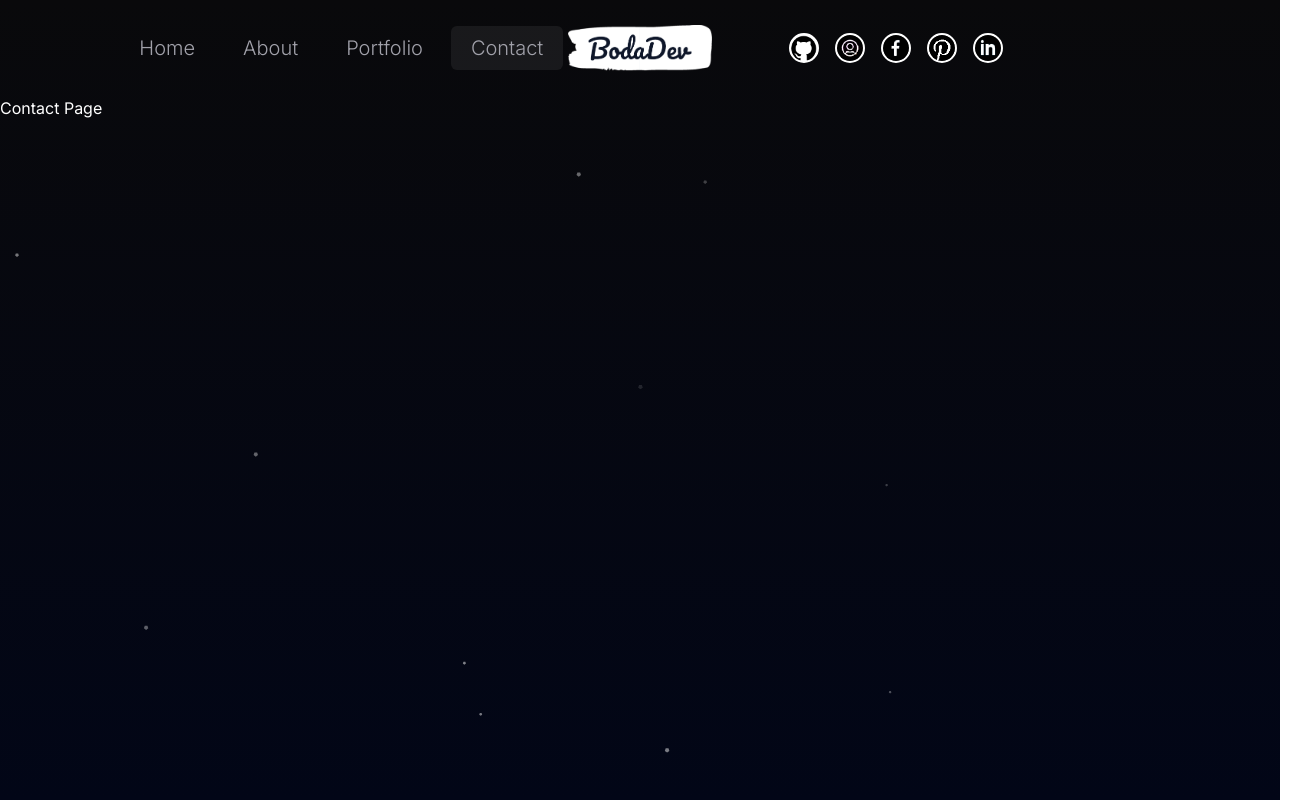
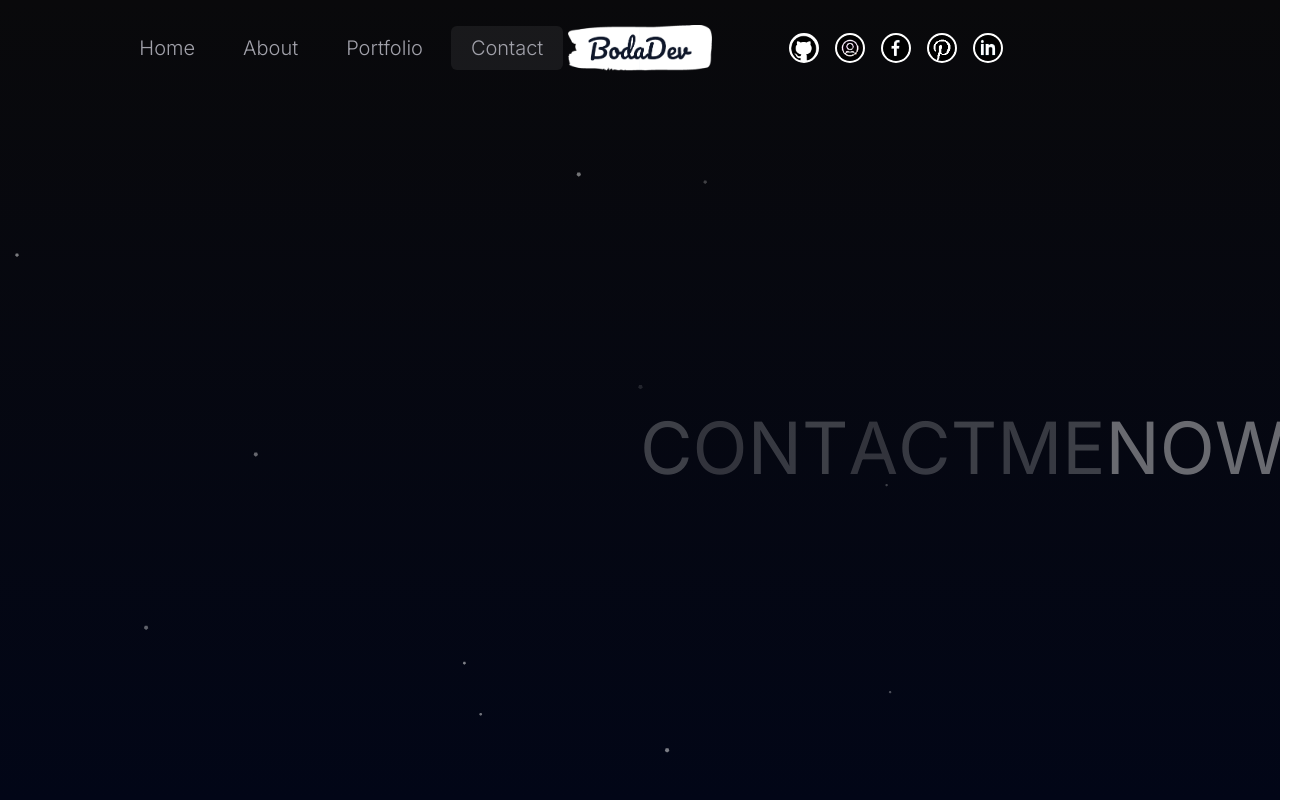
Before and after one commit to ar-refai/js-react-next-portfolio-, a Next.js app: page /contact in a window 1280 px wide. Shown: the whole page, 1306 px wide, since content can reach past the window. Built offline with nearby package versions, Linux system fonts and the light colour scheme.

Commit message:
Start Contact Desigb

```diff
--- a/src/app/contact/page.jsx
+++ b/src/app/contact/page.jsx
@@ -1,8 +1,12 @@
 'use client'
-import React from 'react';
-import {motion} from 'framer-motion';
+import {motion, spring} from 'framer-motion';
 import ParticlesComponent from '@/components/Particles';
+
+
+import { useState } from "react";
+
 const ContactPage = () => {
+  const TEXT  = `CONTACT ME NOW!`
   return (
     <motion.div
       className="h-full"
@@ -10,7 +14,28 @@ const ContactPage = () => {
       animate={{y:'0%'}}
       transition = {{duration:1}}
     >
-      Contact Page
+      <div className="h-full flex flex-col lg:flex-row px-4 sm:px-8 md:px-12 lg:px-20 xl:px-48">
+        {/* TEXT CONTAINER  */}
+        <div className="h-1/2 lg:h-full lg:w-1/2">
+          <motion.div>
+
+          </motion.div>
+        </div>
+        {/* FORM CONTAINER */}
+        <div className="h-1/2 lg:h-full lg:w-1/2 text-7xl flex items-center">
+          {TEXT.split('').map((letter,i)=> (
+            <motion.span
+            initial ={{opacity:[0.4,1]}}
+            animate={{opacity:0.2}}
+            transition={{duration:1 ,repeat:Infinity , type: 'spring', stiffness: 100, damping: 11 ,delay:i*0.5}}
+            key={i}>
+              {letter}
+            </motion.span>
+          ))}
+        </div>
+      </div>
+
+
       <div className='relative z-0'>
       <ParticlesComponent />
       </div>
```
